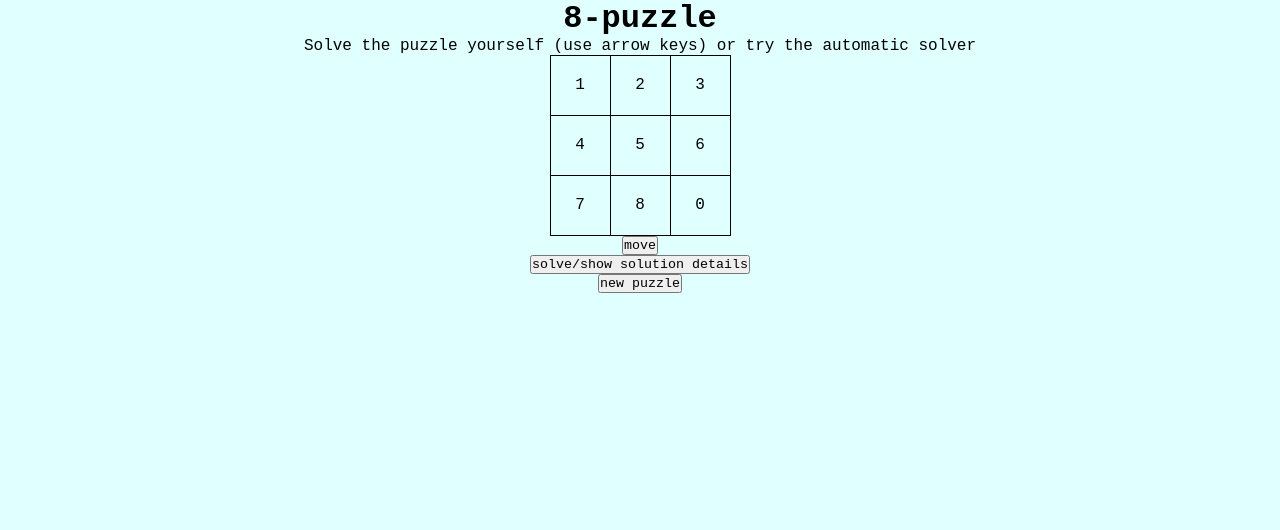
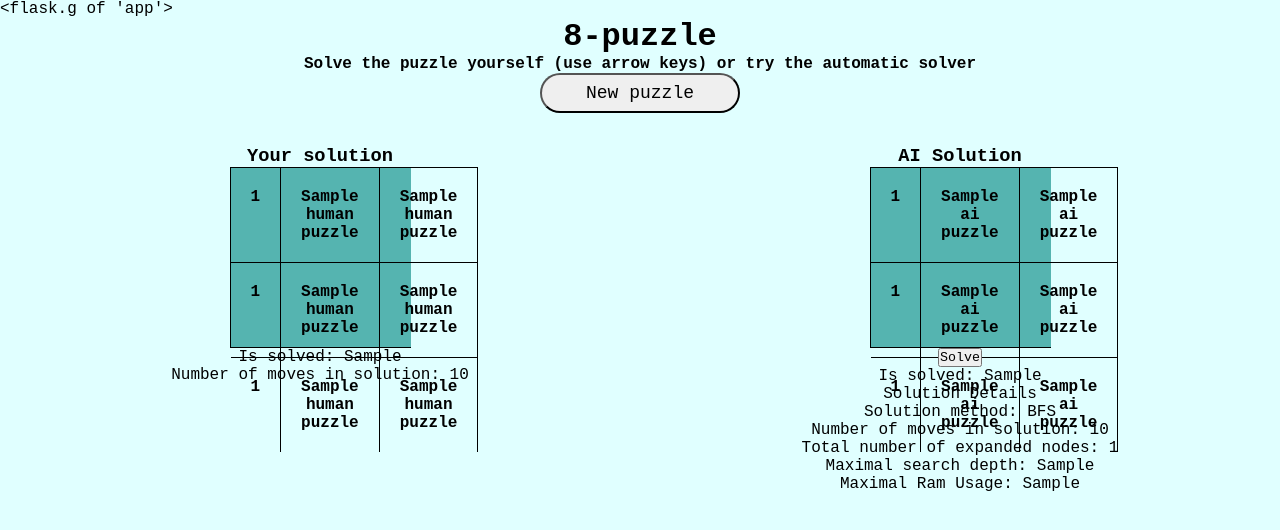
Before and after one commit to KristianMSchmidt/Flask-8-puzzle, a Flask app: template templates/index.html in a window 1280 px wide. Shown: the top 530 px of the page. Run offline with Flask 2, Linux system fonts and the light colour scheme; the template is opened without the code that fills it: most values are stand-ins (such as "Sample title", 1, 10 or a date in 2020).

Commit message:
various updates

```diff
--- a/app.py
+++ b/app.py
@@ -8,14 +8,118 @@
 
 from flask import Flask, render_template, request
 import timeit
+from random import choice as random_choice
+from python.Puzzle import Puzzle
+from python.utils import string_to_grid
 
 app = Flask(__name__)
 
+def sample_puzzle():
+    puzzle = Puzzle(3,3)
+    collection = ["rrddlur", "ddruurdd","rdluddrr"]
+    puzzle.update_puzzle(random_choice(collection))
+    return puzzle
 
 @app.route("/", methods=['GET', 'POST'])
 def index():
-    return render_template("index.html", content="This is the beginning of an 8-puzzle app")
+    # Render new sample puzlle
+    puzzle = sample_puzzle()
+    is_solved = puzzle.is_solved()
+    return render_template(
+        "index.html",
+        g = GLOBAL,
+        human_puzzle=puzzle._grid,
+        ai_puzzle=puzzle._grid,
+        ai_puzzle_is_solved = is_solved,
+        human_puzzle_is_solved = is_solved,
+        ai_cost = 0,
+        human_cost = 0)
 
+@app.route('/solve', methods=['GET','POST'])
+def solve():
+    if request.method == "POST":
+        # Solve puzzle
+        ai_puzzle = request.form['ai_puzzle']
+        ai_puzzle = Puzzle(3,3, string_to_grid(''.join(c for c in ai_puzzle if c not in '[]')))
+
+        human_puzzle = request.form['human_puzzle']
+        human_puzzle = Puzzle(3,3, string_to_grid(''.join(c for c in human_puzzle if c not in '[]')))
+        human_cost = request.form['human_cost']
+
+        solution_string, cost, num_expanded_nodes, max_search_depth, running_time, max_ram_usage \
+                = ai_puzzle.solve_puzzle("bfs")
+
+        ai_puzzle.update_puzzle(solution_string)
+
+        return render_template("index.html",
+                                human_puzzle=human_puzzle._grid,
+                                ai_puzzle=ai_puzzle._grid,
+                                human_puzzle_is_solved = human_puzzle.is_solved(),
+                                ai_puzzle_is_solved = ai_puzzle.is_solved(),
+                                ai_cost = len(solution_string),
+                                human_cost = human_cost,
+                                solution_string=solution_string,
+                                num_expanded_nodes=num_expanded_nodes,
+                                max_search_depth = max_search_depth,
+                                max_ram_usage= max_ram_usage)
+    else:
+        # Render new sample puzlle
+        puzzle = sample_puzzle()
+        is_solved = puzzle.is_solved()
+        return render_template(
+            "index.html",
+            human_puzzle=puzzle._grid,
+            ai_puzzle=puzzle._grid,
+            ai_puzzle_is_solved = is_solved,
+            human_puzzle_is_solved = is_solved,
+            ai_cost = 0,
+            human_cost = 0)
+
+
+@app.route('/move', methods=['GET','POST'])
+def move():
+    if request.method == "POST":
+        direction = request.form['direction']
+        agent = request.form['agent']
+        ai_puzzle = request.form['ai_puzzle']
+        ai_puzzle = Puzzle(3,3, string_to_grid(''.join(c for c in ai_puzzle if c not in '[]')))
+        ai_cost = request.form['ai_cost']
+        human_puzzle = request.form['human_puzzle']
+        human_puzzle = Puzzle(3,3, string_to_grid(''.join(c for c in human_puzzle if c not in '[]')))
+        human_cost = int(request.form['human_cost']) + 1
+        if agent == "human":
+            try:
+                human_puzzle.update_puzzle(direction)
+            except:
+                # move off grid
+                pass
+        if agent == "ai":
+            try:
+                ai_puzzle.update_puzzle(direction)
+            except:
+                # move off grid
+                pass
+
+        return render_template(
+            "index.html",
+            human_puzzle=human_puzzle._grid,
+            ai_puzzle=ai_puzzle._grid,
+            human_puzzle_is_solved = human_puzzle.is_solved(),
+            ai_puzzle_is_solved = ai_puzzle.is_solved(),
+            ai_cost = ai_cost,
+            human_cost = human_cost)
+    else:
+        # Render new sample puzlle
+        puzzle = sample_puzzle()
+        is_solved = puzzle.is_solved()
+        return render_template(
+            "index.html",
+            human_puzzle=puzzle._grid,
+            ai_puzzle=puzzle._grid,
+            ai_puzzle_is_solved = is_solved,
+            human_puzzle_is_solved = is_solved,
+            ai_cost = 0,
+            human_cost = 0)
 
 if __name__ == "__main__":
     app.run(debug=True)
--- /dev/null
+++ b/ex.py
@@ -0,0 +1,2 @@
+x=str([1,2,3])
+print(x)
--- a/python/Puzzle.py
+++ b/python/Puzzle.py
@@ -4,7 +4,6 @@ class Puzzle:
     """
     Initialize puzzle. Returns a Puzzle object
     """
-
     def __init__(self, puzzle_height, puzzle_width, initial_grid = None,
                 last_move = "", search_depth = 0, parent = None):
         self._last_move = last_move # Only counting moves that are part of solution proces
@@ -555,7 +554,7 @@ class Puzzle:
                 max_search_depth = current_search_depth
 
 
-    def solve_puzzle(self, method, print_results = True):
+    def solve_puzzle(self, method, print_results = False):
         """
         Takes a puzzle object and a method ("bfs", "dfs" or "ast" or "gbfs") and returns
         the triple: solution_string, num_expanded_nodes, max_search_depth
--- a/python/solver.py
+++ b/python/solver.py
@@ -13,4 +13,5 @@ if __name__ == "__main__":
                               [14, 10, 9, 13], \
                               [2, 6, 1, 4], \
                               [3, 7, 5, 0]])
-    Joes_puzzle.solve_puzzle("gbfs",print_results=True)
+    #Joes_puzzle.solve_puzzle("gbfs",print_results=True)
+    print(string_to_grid("6,1,8,4,0,2,7,3,5"))
--- a/python/utils.py
+++ b/python/utils.py
@@ -1,4 +1,7 @@
 def convert_solution_string(sol_str):
+    """
+    Converts eg. 'rdlul' to 'Right Down Left Up Left'
+    """
     path_to_goal = []
     for index, letter in enumerate(sol_str):
         if letter == "u":
@@ -13,7 +16,8 @@ def convert_solution_string(sol_str):
 
 def string_to_grid(grid_string):
     """
-    Helper function to use when initial board is given as string.
+    Takes a grid_string of the kind "1,2,3,4,5,6,7,8,0 " and converts it to
+    a list of lists [[1,2,3],[4,5,6],[7,8,9]]
     Assumes that puzzle has size 3x3.
     """
     input_state = list(map(int, grid_string.split(",")))
--- a/static/css/main.css
+++ b/static/css/main.css
@@ -1,14 +1,42 @@
-html {
-  background-color: lightcyan;
-}
-
+/* Click Watch Sass in VSC when working w. this file */
 * {
   margin: 0;
   font-family: "Courier New", Courier, monospace;
   padding: 0;
 }
 
-.container {
+html {
+  background-color: lightcyan;
+  color: #000;
+}
+
+.title-area {
+  text-align: center;
+  margin-bottom: 2em;
+}
+
+.title-area input {
+  height: 40px;
+  width: 200px;
+  border-radius: 60px;
+  font-size: 18px;
+}
+
+.horizontal-flex-container {
+  width: 100%;
+  display: -webkit-box;
+  display: -ms-flexbox;
+  display: flex;
+  -webkit-box-orient: horizontal;
+  -webkit-box-direction: normal;
+      -ms-flex-direction: row;
+          flex-direction: row;
+  -webkit-box-align: start;
+      -ms-flex-align: start;
+          align-items: flex-start;
+}
+
+.vertical-flex-container {
   width: 100%;
   display: -webkit-box;
   display: -ms-flexbox;
@@ -17,14 +45,10 @@ html {
   -webkit-box-direction: normal;
       -ms-flex-direction: column;
           flex-direction: column;
-  -ms-flex-wrap: wrap;
-      flex-wrap: wrap;
-  -webkit-box-pack: center;
-      -ms-flex-pack: center;
-          justify-content: center;
   -webkit-box-align: center;
       -ms-flex-align: center;
           align-items: center;
+  /*horizontally centers the content items of the vertical flex boxes */
 }
 
 .board {
@@ -39,6 +63,8 @@ html {
   gap: 0;
   width: 180px;
   height: 180px;
+  background-color: #55b4b0;
+  color: #000;
 }
 
 .board > div {
@@ -46,66 +72,11 @@ html {
   text-align: center;
   border-top: 1px solid black;
   border-right: 1px solid black;
+  font-size: 1em;
+  font-weight: bold;
 }
 
-.sboard {
-  margin-top: 500px;
-  display: -ms-grid;
-  display: grid;
-  -ms-grid-columns: 1fr 1fr 1fr 1fr 1fr 1fr 1fr 1fr 1fr;
-      grid-template-columns: 1fr 1fr 1fr 1fr 1fr 1fr 1fr 1fr 1fr;
-  -ms-grid-rows: 1fr 1fr 1fr 1fr 1fr 1fr 1fr 1fr 1fr;
-      grid-template-rows: 1fr 1fr 1fr 1fr 1fr 1fr 1fr 1fr 1fr;
-  border-bottom: 2px solid black;
-  border-left: 2px solid black;
-  gap: 0;
-  width: 200px;
-  height: 200px;
-}
-
-.sboard > div {
-  text-align: center;
-  border-top: 1px solid black;
-  border-right: 1px solid black;
-}
-
-.sboard > div:nth-child(3n + 0) {
-  border-right: 2px solid black;
-}
-
-.sboard > div:nth-child(27n + 1) {
-  border-top: 2px solid black;
-}
-
-.sboard > div:nth-child(27n + 2) {
-  border-top: 2px solid black;
-}
-
-.sboard > div:nth-child(27n + 3) {
-  border-top: 2px solid black;
-}
-
-.sboard > div:nth-child(27n + 4) {
-  border-top: 2px solid black;
-}
-
-.sboard > div:nth-child(27n + 5) {
-  border-top: 2px solid black;
-}
-
-.sboard > div:nth-child(27n + 6) {
-  border-top: 2px solid black;
-}
-
-.sboard > div:nth-child(27n + 7) {
-  border-top: 2px solid black;
-}
-
-.sboard > div:nth-child(27n + 8) {
-  border-top: 2px solid black;
-}
-
-.sboard > div:nth-child(27n + 9) {
-  border-top: 2px solid black;
+.board > div.zero-tile {
+  background-color: white;
 }
 /*# sourceMappingURL=main.css.map */
--- a/static/css/main.scss
+++ b/static/css/main.scss
@@ -1,5 +1,15 @@
-html {
-  background-color: lightcyan;
+/* Click Watch Sass in VSC when working w. this file */
+$backgr-color: lightcyan;
+$tile-color: #55b4b0;
+$zero-tile-color: white;
+
+// Set Text Color
+@function set-text-color($color) {
+  @if (lightness($color) > 40) {
+    @return #000;
+  } @else {
+    @return #fff;
+  }
 }
 
 * {
@@ -8,13 +18,33 @@ html {
   padding: 0;
 }
 
-.container {
+html {
+  background-color: $backgr-color;
+  color: set-text-color($backgr-color);
+}
+
+.title-area {
+  text-align: center;
+  margin-bottom: 2em;
+  input {
+    height: 40px;
+    width: 200px;
+    border-radius: 60px;
+    font-size: 18px;
+  }
+}
+.horizontal-flex-container {
+  width: 100%;
+  display: flex;
+  flex-direction: row;
+  align-items: flex-start;
+}
+
+.vertical-flex-container {
   width: 100%;
   display: flex;
   flex-direction: column;
-  flex-wrap: wrap;
-  justify-content: center;
-  align-items: center;
+  align-items: center; /*horizontally centers the content items of the vertical flex boxes */
 }
 
 .board {
@@ -26,11 +56,18 @@ html {
   gap: 0;
   width: 180px;
   height: 180px;
+  background-color: $tile-color;
+  color: set-text-color($tile-color);
+
+  > div {
+    padding: 20px;
+    text-align: center;
+    border-top: 1px solid black;
+    border-right: 1px solid black;
+    font-size: 1em;
+    font-weight: bold;
+    &.zero-tile {
+      background-color: $zero-tile-color;
+    }
+  }
 }
-
-.board > div {
-  padding: 20px;
-  text-align: center;
-  border-top: 1px solid black;
-  border-right: 1px solid black;
-}
--- /dev/null
+++ b/static/js/modules.js
@@ -0,0 +1,5 @@
+function set_event_listeners(){
+    //look at my implementation of javascript game
+    //case arrow left - > form(puzzle, l) -> backendupdate puzzle -> return to index with updated puzzle+solution str="LEFT"
+    return
+}
--- a/templates/index.html
+++ b/templates/index.html
@@ -1,26 +1,104 @@
 {% extends 'base.html' %}
 
 {% block body %}
+{{g}}
+<div class="title-area">
+    <h1>8-puzzle</h1>
+    <h4>Solve the puzzle yourself (use arrow keys) or try the automatic solver</h4>
+    <form action="/" method="post">
+        <input type="submit" value="New puzzle">
+    </form>
+</div>
 
-<div class="container">
-    <h1>8-puzzle</h1>
-    <p>Solve the puzzle yourself (use arrow keys) or try the automatic solver</p>
+<div class="horizontal-flex-container">
+    <div class="vertical-flex-container">
+        <h3>Your solution</h3>
+        <div class="board">
+            {% for i in range(3) %}
+                {% for j in range(3) %}
+                    {% if human_puzzle[i][j]==0 %}
+                        <div class="zero-tile"></div>
+                    {% else %}
+                        <div>{{human_puzzle[i][j]}}</div>
+                    {% endif %}
+                {%endfor %}
+            {% endfor %}
+        </div>
 
-    <div class="board">
-        <div class="1">1</div>
-        <div class="2">2</div>
-        <div class="3">3</div>
-        <div class="4">4</div>
-        <div class="5">5</div>
-        <div class="6">6</div>
-        <div class="7">7</div>
-        <div class="8">8</div>
-        <div class="0">0</div>
+
+        <p>Is solved: {{human_puzzle_is_solved}}</p>
+        <p>Number of moves in solution: {{human_cost}}</p>
     </div>
+    <div class="vertical-flex-container">
+            <h3>AI Solution</h3>
+            <div class="board">
+                {% for i in range(3) %}
+                    {% for j in range(3) %}
+                        {% if ai_puzzle[i][j]==0 %}
+                            <div class="zero-tile"></div>
+                        {% else %}
+                            <div>{{ai_puzzle[i][j]}}</div>
+                        {% endif %}
+                    {%endfor %}
+                {% endfor %}
+            </div>
 
-    <input type="submit" value="move">
-    <input type="submit" value="solve/show solution details">
-    <input type="submit" value="new puzzle">
+            <form action="{{ url_for('solve') }}" method="post">
+                <input type="hidden" name="ai_puzzle" value="{{ai_puzzle}}">
+                <input type="hidden" name="human_puzzle" value="{{human_puzzle}}">
+                <input type="hidden" name="agent" value="ai">
+                <input type="hidden" name="ai_cost" value="{{ai_cost}}">
+                <input type="hidden" name="human_cost" value="{{human_cost}}">
+                <input type="submit" value="Solve">
+            </form>
+
+
+            <form method="post" action="{{ url_for('move') }}" id="move-form">
+                <input type="hidden" name="direction" id="direction" value=""></input>
+                <input type="hidden" name="ai_puzzle" value="{{ai_puzzle}}">
+                <input type="hidden" name="human_puzzle" value="{{human_puzzle}}">
+                <input type="hidden" name="ai_cost" value="{{ai_cost}}">
+                <input type="hidden" name="human_cost" value="{{human_cost}}">
+                <input type="hidden" name="agent" id="move-agent" value="">
+            </form>
+
+
+            <p>Is solved: {{ai_puzzle_is_solved}}</p>
+            <p>Solution Details</p>
+            <p>Solution method: BFS</p>
+            <p>Number of moves in solution: {{ai_cost}}</p>
+            <p>Total number of expanded nodes: {{num_expanded_nodes}}</p>
+            <p>Maximal search depth: {{max_search_depth}}</p>
+            <p>Maximal Ram Usage: {{max_ram_usage}}</p>
+
+        </div>
 
 </div>
+<script>
+    function human_move(direction){
+        console.log(direction)
+        document.getElementById("direction").value=direction;
+        document.getElementById("move-agent").value="human";
+        document.getElementById("move-form").submit();
+    }
+    document.addEventListener('keydown', event => {
+        switch (event.keyCode){
+            case 37: human_move("l");
+            break;
+
+            case 39: human_move("r");
+            break;
+
+            case 38: human_move("u");
+            break;
+
+            case 40: human_move("d");
+            break;
+        }
+    });
+
+</script>
+
+<script src="../static/js/modules.js"></script>
+
 {% endblock body %}
```
Also changed, not shown: python/__init__.py (added), 1 other file.
